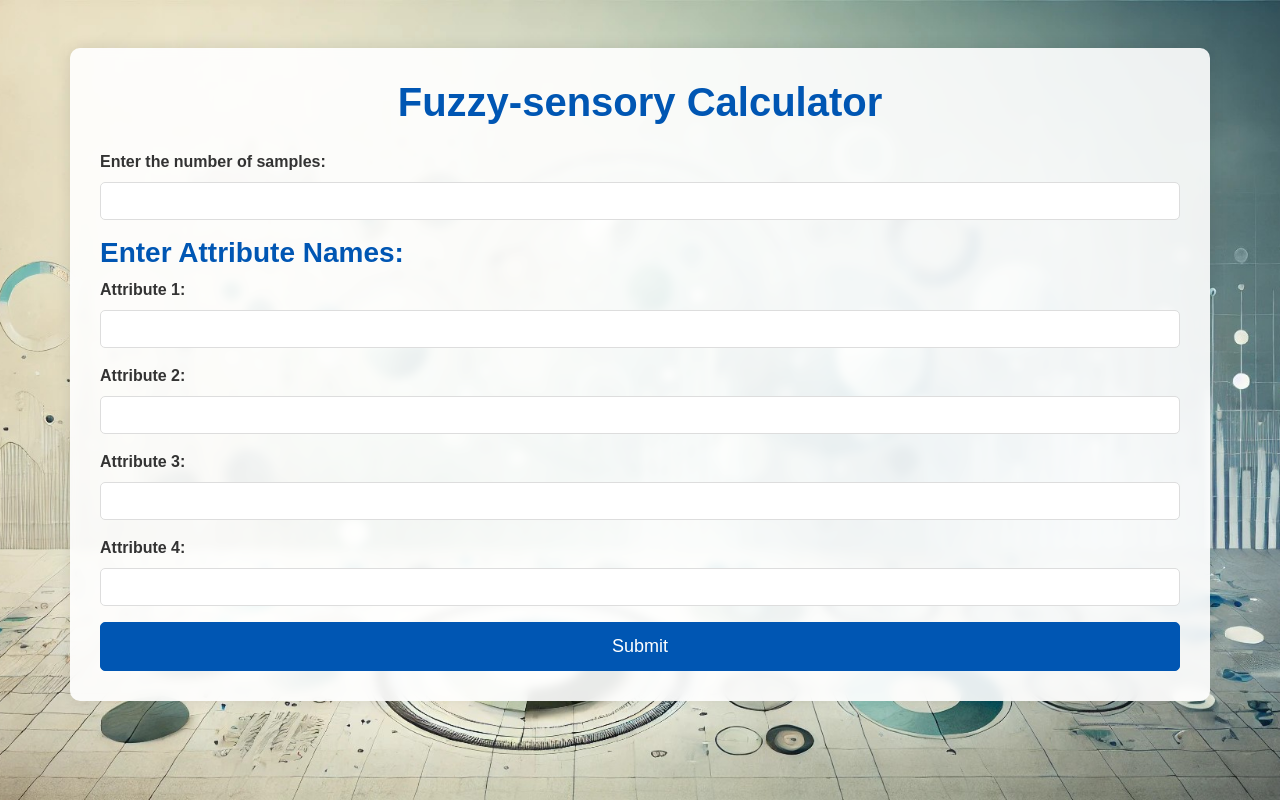
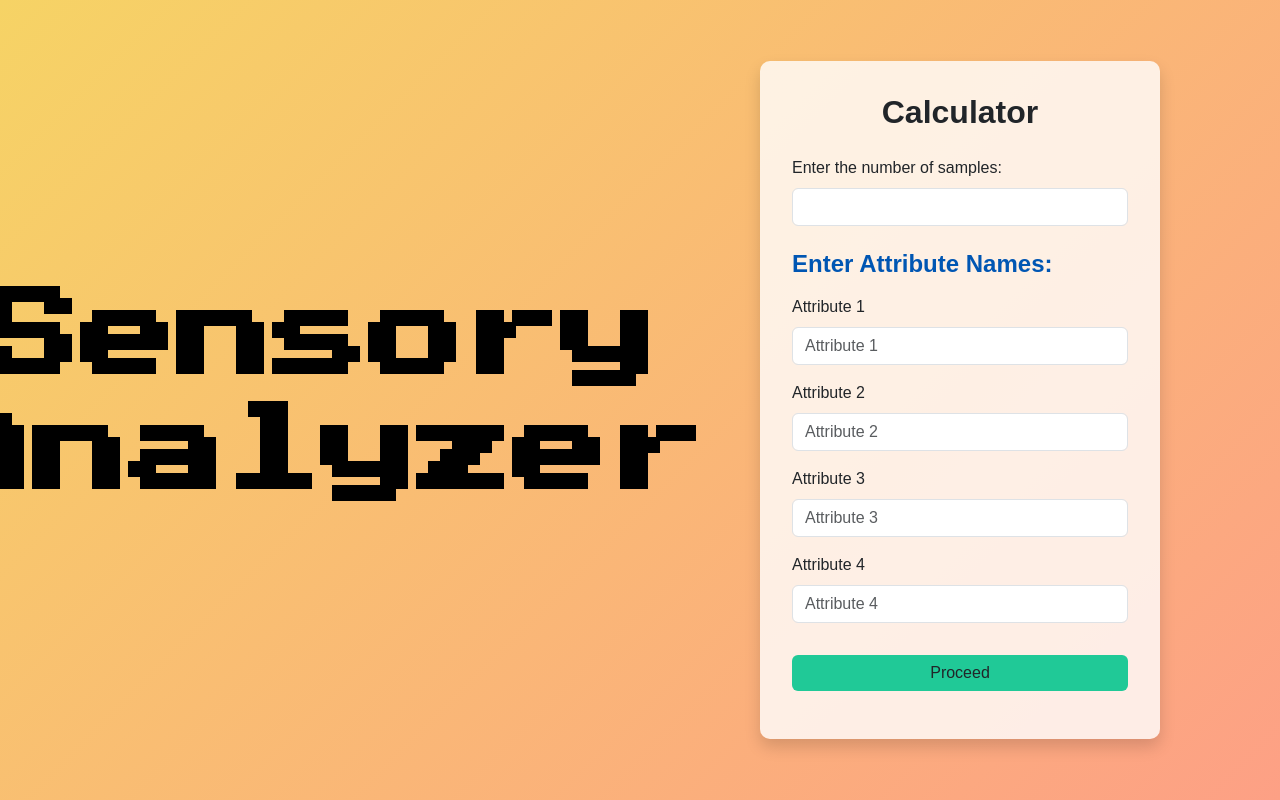
Before and after one commit to Laxluther/Fuzzy-Sensory, a Flask app: page / in a window 1280 px wide. Run offline with Flask 3, Linux system fonts and the light colour scheme; some libraries are stand-ins or nearby versions.

Commit message:
Update index.html

```diff
--- a/templates/index.html
+++ b/templates/index.html
@@ -1,29 +1,111 @@
 <!doctype html>
-<html>
+<html lang="en">
 <head>
-    <title>Fuzzy Calculator</title>
-    <!-- Bootstrap CSS -->
-    <link rel="stylesheet" href="https://stackpath.bootstrapcdn.com/bootstrap/4.5.2/css/bootstrap.min.css">
+  <meta charset="utf-8">
+  <meta name="viewport" content="width=device-width, initial-scale=1">
+  <title>Fuzzy Calculator Setup</title>
+  <!-- Bootstrap 5 CSS -->
+  <link href="https://cdn.jsdelivr.net/npm/bootstrap@5.3.0/dist/css/bootstrap.min.css" rel="stylesheet">
+  <!-- Press Start 2P Font from Google Fonts -->
+  <link href="https://fonts.googleapis.com/css2?family=Press+Start+2P&display=swap" rel="stylesheet">
   <!-- Custom Styles -->
   <link rel="stylesheet" href="{{ url_for('static', filename='styles.css') }}">
+  <style>
+    /* Full-screen gradient background, no extra margin/padding */
+    html, body {
+      margin: 0;
+      padding: 0;
+      height: 100%;
+      background: linear-gradient(135deg, #f6d365 0%, #fda085 100%);
+    }
+    .vh-100 {
+      min-height: 100vh;
+    }
+    /* Large heading on the left, using Press Start 2P */
+    .sensory-heading {
+      font-family: 'Press Start 2P', fantasy;
+      color: #000; /* Black text */
+      font-size: 6rem;
+      line-height: 1.2;
+      text-align: center;
+    }
+    /* Responsive font size for smaller screens */
+    @media (max-width: 576px) {
+      .sensory-heading {
+        font-size: 2.5rem;
+      }
+    }
+    /* Semi-transparent card */
+    .custom-card {
+      background-color: rgba(255, 255, 255, 0.8);
+      border: none;
+      border-radius: 10px;
+      box-shadow: 0 8px 16px rgba(0,0,0,0.15);
+      width: 400px; /* Adjust as needed */
+    }
+    .custom-card .card-body {
+      padding: 2rem;
+    }
+    /* Green button */
+    .btn-green {
+      background-color: #20c997;
+      border: none;
+    }
+    .btn-green:hover {
+      background-color: #17a98c;
+    }
+  </style>
 </head>
 <body>
-    <div class="container mt-5">
-        <h1 class="text-center mb-4">Fuzzy-sensory Calculator</h1>
+  <div class="container-fluid p-0 m-0 vh-100">
+    <div class="row g-0 h-100">
+      <!-- Left side: large Sensory Analyzer heading -->
+      <div class="col-md-6 d-flex align-items-center justify-content-center">
+        <h1 class="sensory-heading">Sensory Analyzer</h1>
+      </div>
+      <!-- Right side: form card -->
+      <div class="col-md-6 d-flex align-items-center justify-content-center">
+        <div class="card custom-card">
+          <div class="card-body">
+            <h2 class="card-title text-center mb-4">Calculator</h2>
             <form method="post">
-            <div class="form-group">
-                <label for="num_samples">Enter the number of samples:</label>
-                <input type="number" id="num_samples" name="num_samples" min="1" class="form-control" required>
-            </div>
-            <h3>Enter Attribute Names:</h3>
+              <div class="mb-3">
+                <label for="num_samples" class="form-label">Enter the number of samples:</label>
+                <input
+                  type="number"
+                  id="num_samples"
+                  name="num_samples"
+                  min="1"
+                  class="form-control"
+                  required
+                >
+              <h4 class="mt-4 mb-3">Enter Attribute Names:</h4>
               {% for i in range(1, 5) %}
-                <div class="form-group">
-                    <label for="attribute_{{ i }}">Attribute {{ i }}:</label>
-                    <input type="text" id="attribute_{{ i }}" name="attribute_{{ i }}" class="form-control" required>
+                <div class="mb-3">
+                  <label for="attribute_{{ i }}" class="form-label">
+                    Attribute {{ i }}
+                  </label>
+                  <input
+                    type="text"
+                    class="form-control"
+                    id="attribute_{{ i }}"
+                    name="attribute_{{ i }}"
+                    placeholder="Attribute {{ i }}"
+                    required
+                  >
                 </div>
               {% endfor %}
-            <button type="submit" class="btn btn-primary btn-block">Submit</button>
+              <button type="submit" class="btn btn-green w-100 mt-3">
+                Proceed
+              </button>
             </form>
           </div>
+        </div>
+      </div>
+    </div>
+  </div>
+
+  <!-- Bootstrap 5 JS Bundle -->
+  <script src="https://cdn.jsdelivr.net/npm/bootstrap@5.3.0/dist/js/bootstrap.bundle.min.js"></script>
 </body>
 </html>
```
Lines whose indentation alone changed are shown as unchanged.
